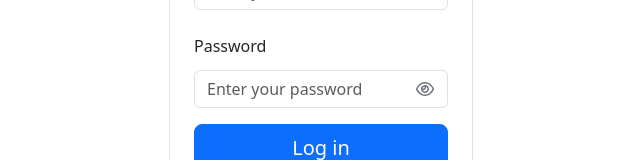
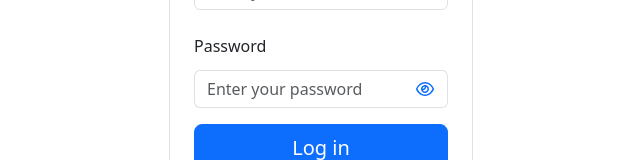
Before and after one commit to Co-App-Team/frontend, a React (Vite) app: page /login in a window 1280 px wide. Shown: the part 365-525 px from the top of the page, without its empty margins (319-959 px from the left). Built offline with nearby package versions, Linux system fonts and the light colour scheme.

Commit message:
Change show password button to primary colour

```diff
--- a/src/components/common/ShowPasswordButton.jsx
+++ b/src/components/common/ShowPasswordButton.jsx
@@ -6,7 +6,7 @@ import styles from '../styling/common/ShowPasswordButton.module.css';
 const ShowPasswordButton = ({ isShowingPassword, isLoading, onClick }) => {
   return (
     <Button
-      variant="outline-secondary"
+      variant="outline-primary"
       onClick={onClick}
       disabled={isLoading}
       className={styles.passwordToggleButton}>
```
